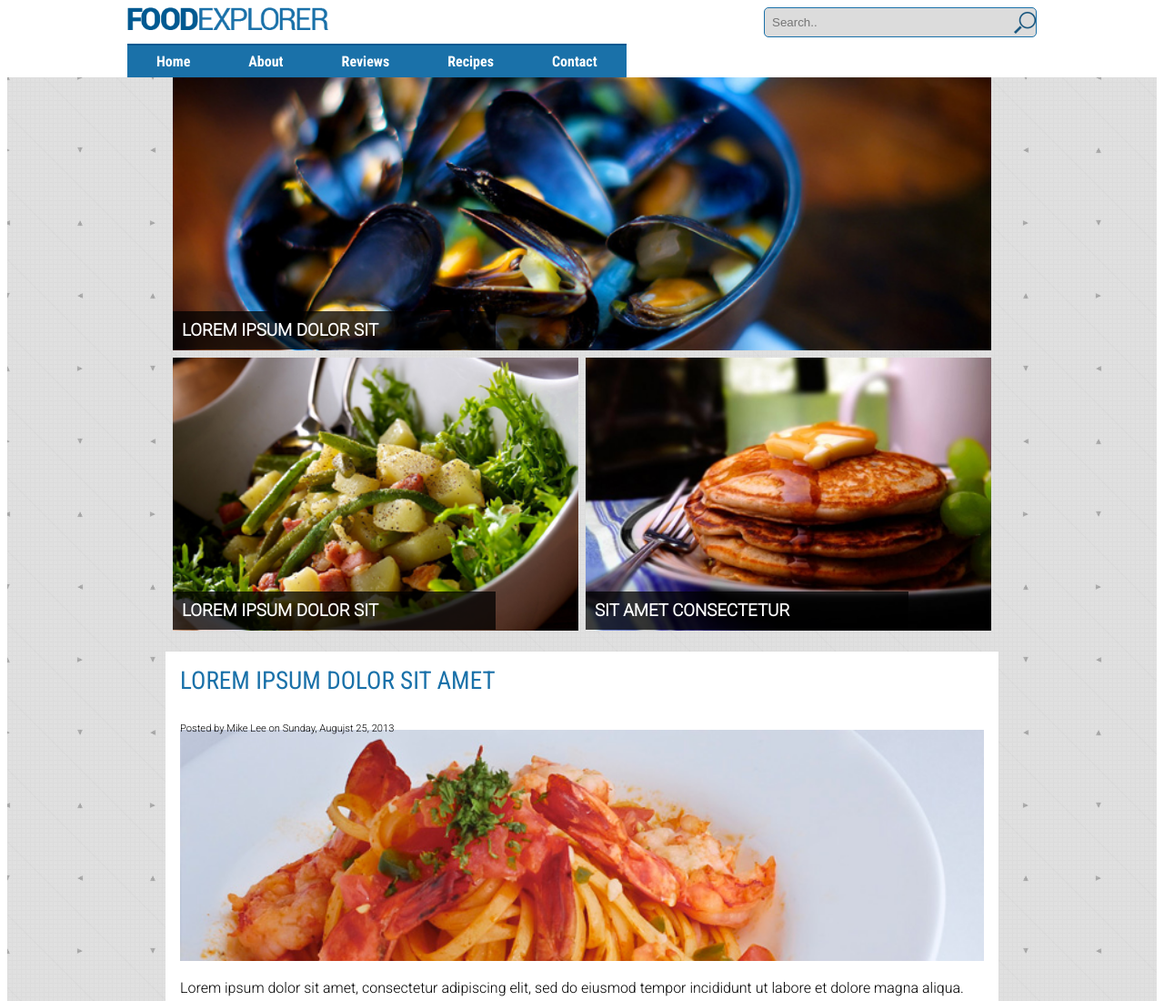
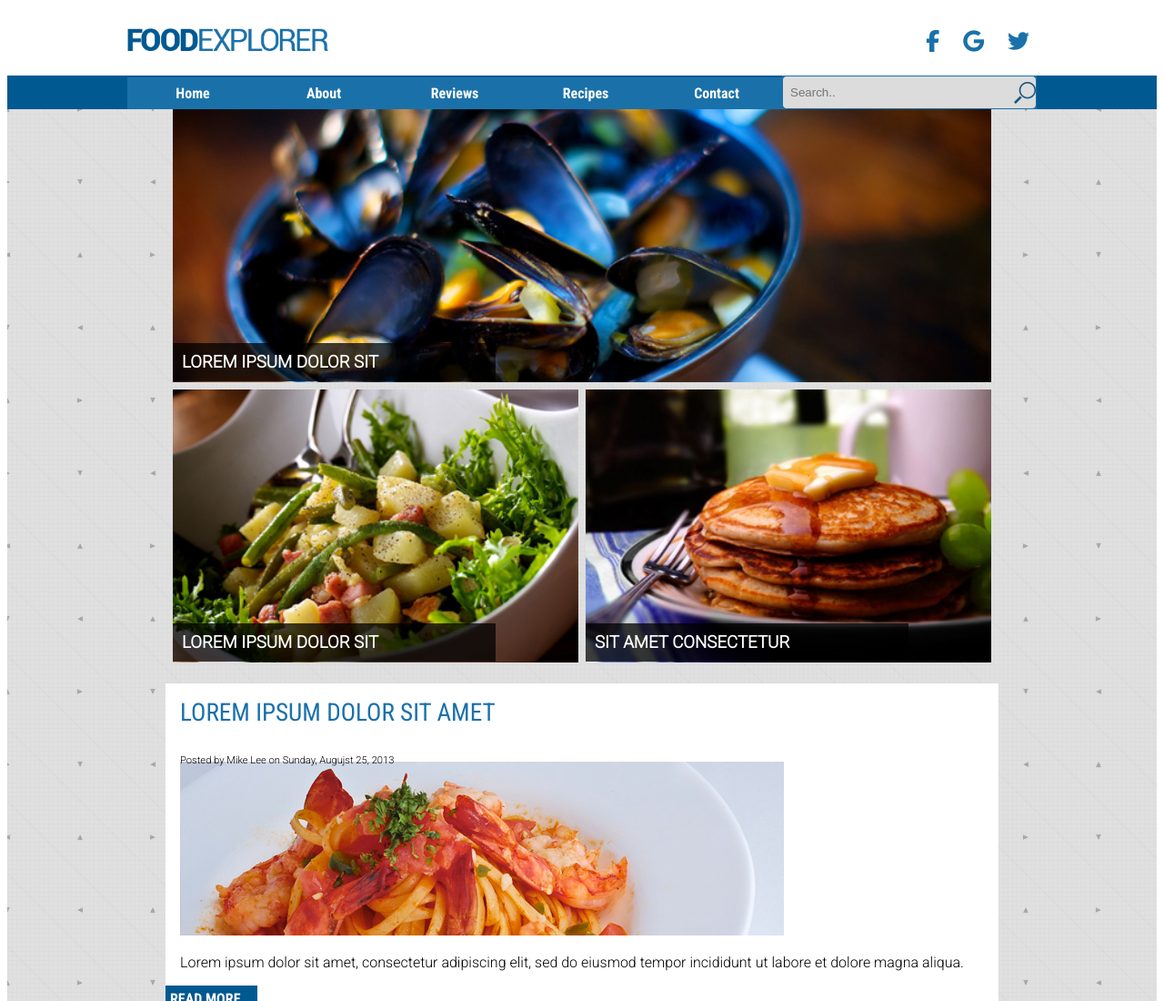
Before and after one commit to 1Sami1/FoodExplorer, a website: page dev/index.html in a window 1280 px wide. Shown: the top 1100 px of the page at 91% size. Drawn offline with nearby package versions, Linux system fonts and the light colour scheme; files that its build step writes are made by us from their sources.

Commit message:
Finalized nav menu bar area

```diff
--- a/dev/index.html
+++ b/dev/index.html
@@ -84,8 +84,36 @@
 				<source media="(min-width: 330px)" srcset="images/logo.png">
 				<img src="images/logo.jpg"/>
 			</picture>
+			<input type="text" placeholder="Search.." id="nav-search">
+			<div class="desktop-icons">
+				<a href="#">
+				<span>
+				<i class="fa-brands fa-facebook-f fa-xl"></i>
+				</span>
+				<span>
+				<i class="fa-brands fa-facebook-f hover fa-xl"></i>
+				</span>
+				</a>
+				<a href="#">
+				<span>
+					<i class="fa-brands fa-google fa-xl"></i>
+				</span>
+				<span>
+					<i class="fa-brands fa-google hover fa-xl"></i>
+				</span>
+				</a>
+				<a href="#">
+					<span>
+						<i class="fa-brands fa-twitter fa-xl"></i>
+					</span>
+					<span>
+						<i class="fa-brands fa-twitter hover fa-xl"></i>
+					</span>
+					</a>
 			</div>
-			<input type="text" placeholder="Search..">
+
+		</div>
+
 			<div class="bg-colour">
 			<ul class="nav-menu" id="desktop-header-menu">
 				<li>Home</li>
@@ -93,7 +121,7 @@
 				<li>Reviews</li>
 				<li>Recipes</li>
 				<li>Contact</li>
-
+				<input type="text" placeholder="Search.." id="desktop-nav-search">
 			</ul>
 		</div>
 
--- a/dev/scss/_header.scss
+++ b/dev/scss/_header.scss
@@ -38,13 +38,7 @@
 
 i {
     color: varis.$light-blue;
-    padding: .5rem;
-}
-
-
-
-i:hover {
-    color: darkgray;
+    padding:  .5rem;
 }
 
 nav ul {
@@ -70,7 +64,7 @@ input {
     display: flex;
     margin: 0 auto;
     justify-content: center;
-    padding: 5px 0;
+    padding: .25rem;
     border: 2px solid varis.$light-blue;
 }
 
@@ -114,6 +108,22 @@ input {
       color: gray;
   }
 
+  .desktop-icons {
+      display: none;
+  }
+
+
+  nav li {
+    background-color: varis.$light-blue;
+    color: white;
+    list-style: none;
+    font-family: 'Roboto Condensed', sans-serif;
+    font-weight: 700;
+    text-align: center;
+    padding: .5rem 0rem;
+    border-top: 2px solid varis.$dark-blue;
+}
+
 @media (min-width: 330px){
     .logo img {
         width: 75%;
@@ -128,15 +138,26 @@ input {
  }
 
  .desktop-site-navigation{
-     max-width: 1000px;
+    //  max-width: 1000px;
      margin: 0 auto;
      display: flex;
      flex-wrap: wrap;
      justify-content: space-between;
  }
 
+ .desktop-nav-bar {
+     display: flex;
+     align-items: center;
+     width: 100%;
+     max-width: 1000px;
+     justify-content: space-between;
+     margin: 0 auto;
+     height: 75px;
+ }
+
  .logo img {
     width: 70%;
+    flex-grow: 2;
  }
 
  #button {
@@ -144,32 +165,35 @@ input {
  }
 
  input {
-     width: 30%;
-     height: 55%;
+     width: 28%;
+     min-width: 200px;
+    //  height: 55%;
      border-radius: 5px;
      border: 1px solid varis.$light-blue;
  }
 
 .nav-menu {
+    max-width: 1000px;
     display: flex;
-    justify-content: center;
+    justify-content: space-between;
     margin: 0 auto;
     background-color: varis.$light-blue;
 }
 
+#desktop-nav-search {
+    display: none;
+}
+
 .nav-menu li {
     padding: .5rem 2rem;
-
+    width: 5%;
+    flex-grow: 2;
 }
 
-.icons {
-    display: block;
-    i {
-        padding: 0 .5rem;
-    }
+.nav-menu li:hover {
+    background-color: #dcdcdc;
+    color: varis.$light-blue;
 }
- }
-
 
 nav li {
     background-color: varis.$light-blue;
@@ -179,13 +203,108 @@ nav li {
     font-weight: 700;
     text-align: center;
     padding: .5rem 0rem;
-    border-top: 2px solid varis.$dark-blue;
+    // border-top: 2px solid varis.$dark-blue;
 }
+
+.bg-colour {
+    width: 100%;
+    background-color: varis.$dark-blue;
+}
+
+.icons {
+    display: block;
+    i {
+        font-size: 1.5rem;
+        padding: 2rem .5rem;
+    }
+}
+}
+//end of 500px width
+
+// @media (min-width: 740px) {
+//     .desktop-icons {
+//         display: flex;
+//         justify-content: center;
+//     }
+// }
+
+@media (min-width: 700px) {
+    .desktop-icons {
+        display: flex;
+        // margin: 0 auto;
+        justify-content: center;
+        align-items: center;
+
+    }
+
+    .desktop-icons a span:first-child {
+        display: inline-block;
+        padding: 10px 0 10px 10px
+    }
+
+    .desktop-icons a {
+        display: block;
+        position: relative;
+        overflow: hidden;
+    }
+
+    .desktop-icons a span:last-child {
+        position: absolute;
+        top: 0;
+        right: 0;
+        bottom: 0;
+        left: 0;
+        display: flex;
+        align-items: center;
+        padding: 10px;
+        // justify-content: center;
+        transform: translateY(100%);
+    }
+
+    .desktop-icons a span {
+        transition: transform 0.2s ease-out;
+      }
+
+      .desktop-icons a:hover span:first-child {
+        transform: translateY(-100%);
+      }
+
+      .desktop-icons a:hover span:last-child {
+        transform: none;
+      }
+
+
+
+      .desktop-nav-bar {
+        display: flex;
+        align-items: center;
+        width: 100%;
+        max-width: 1000px;
+        justify-content: space-between;
+        margin: 0 auto;
+    }
+
+
+
+}
+
+@media (min-width: 780px) {
+    #desktop-nav-search {
+        display: block;
+    }
+
+    input {
+        display: none;
+    }
+}
+
+
+
 
 //
 
 
 
-article img {
-    width: 100%;
-}
+// article img {
+//     width: 100%;
+// }
```
Also changed, not shown: dev/scripts/navigation.js (+5 -5 lines).
